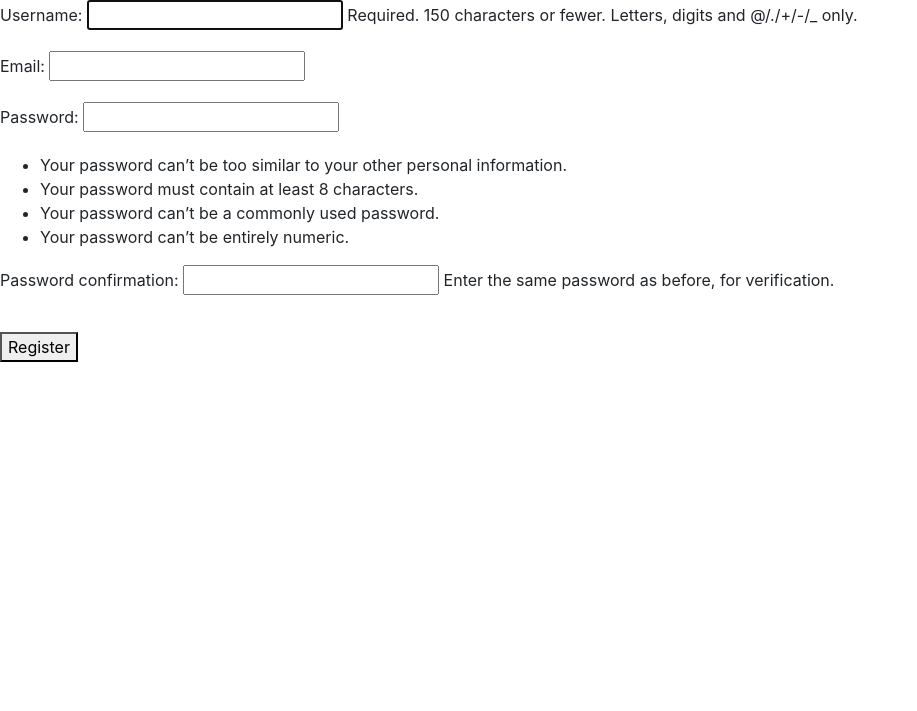
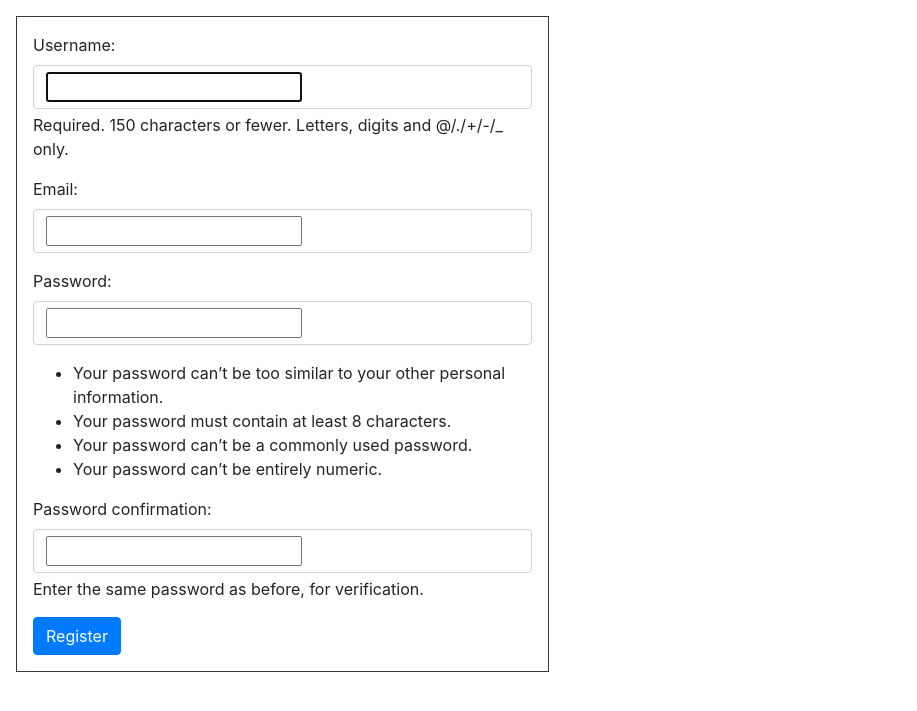
Before and after one commit to GeorQ/socialmedia, a Django app: page /register/ in a window 1280 px wide. Shown: the part 56-767 px from the top of the page, without its empty margins (0-917 px from the left). Run offline with Django 3.2, Linux system fonts and the light colour scheme; some libraries are stand-ins or nearby versions.

Commit message:
add styling to the register form

```diff
--- a/socialmedia/users/templates/users/register.html
+++ b/socialmedia/users/templates/users/register.html
@@ -1,13 +1,23 @@
 {% extends "blog/index.html" %}
 {% block content %}
-	<div>
+	<div class="border border-dark p-3 m-3 col-5">
         <form method="post">
             {% csrf_token %}
-            <fieldset class="form-group">
-                {{ form.as_p }}
-            </fieldset>
 
-            <button type="submit">Register</button>
+            {% for field in form %}
+                <div class="fieldWrapper form-group">
+
+                    <small class="text-warning">{{ field.errors }}</small>
+                    <span>{{ field.label_tag }}</span>
+                    <span class="form-control">{{ field }}</span>
+
+                    {% if field.help_text %}
+                    <p class="help form-text">{{ field.help_text|safe }}</p>
+                    {% endif %}
+
+                </div>
+            {% endfor %}
+            <button type="submit" class="btn btn-primary">Register</button>
         </form>
     </div>
 {% endblock content %}
```
